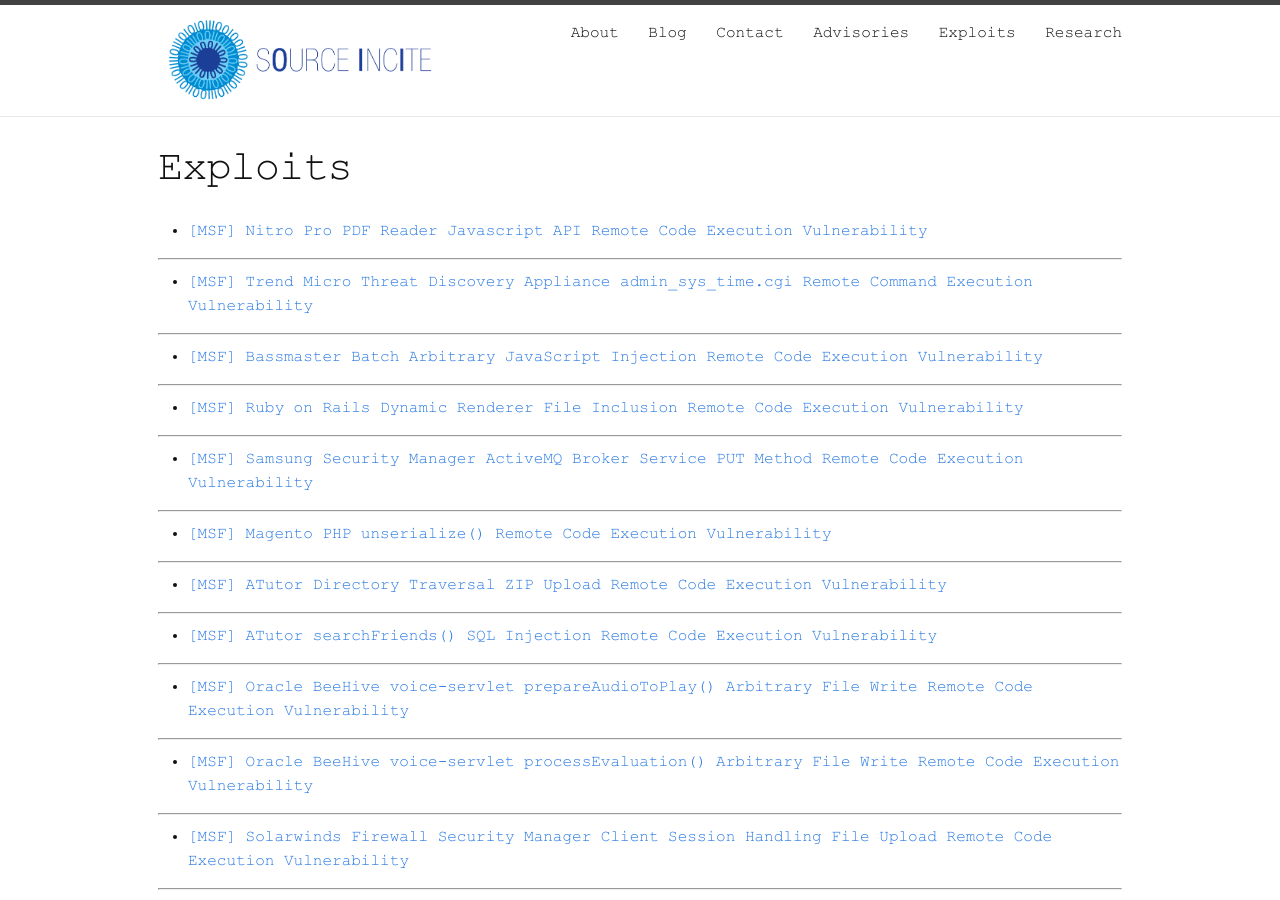
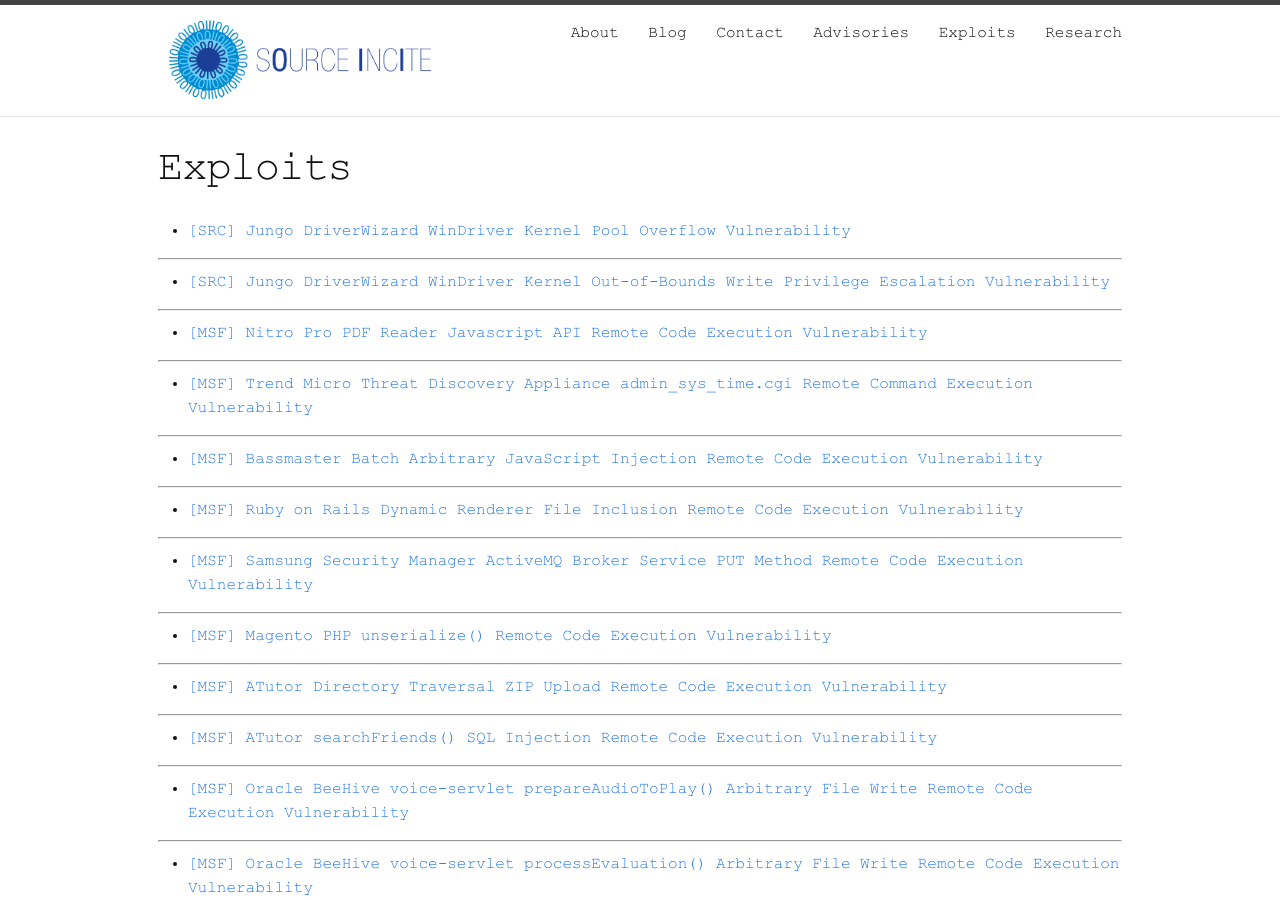
Before and after one commit to sourceincite/sourceincite.github.io, a Jekyll site: the page built from exploits/index.md, in a window 1280 px wide and 900 px high. Built offline with Jekyll 4.4.1, drawn with Linux system fonts in a browser that asks for light colours.

Commit message:
added links to the jungo exploits on the exploit page

```diff
--- a/exploits/index.md
+++ b/exploits/index.md
@@ -2,6 +2,14 @@
 layout: page
 title: Exploits
 permalink: /exploits/
+---
+
+*   [[SRC] Jungo DriverWizard WinDriver Kernel Pool Overflow Vulnerability](/pocs/src-2017-0026.py.txt)
+
+---
+
+*   [[SRC] Jungo DriverWizard WinDriver Kernel Out-of-Bounds Write Privilege Escalation Vulnerability](/pocs/src-2017-0024.py.txt)
+
 ---
 
 *   [[MSF] Nitro Pro PDF Reader Javascript API Remote Code Execution Vulnerability](https://github.com/rapid7/metasploit-framework/blob/master/modules/exploits/windows/fileformat/nitro_reader_jsapi.rb)
```
